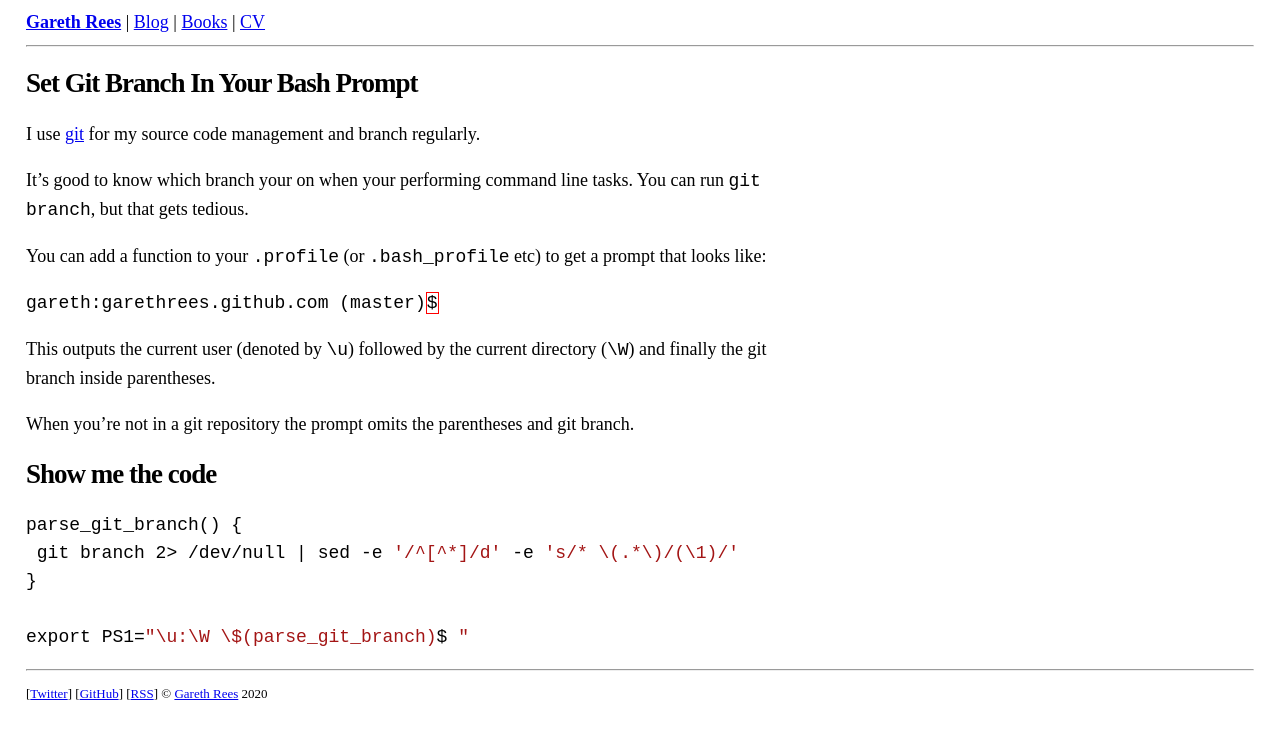
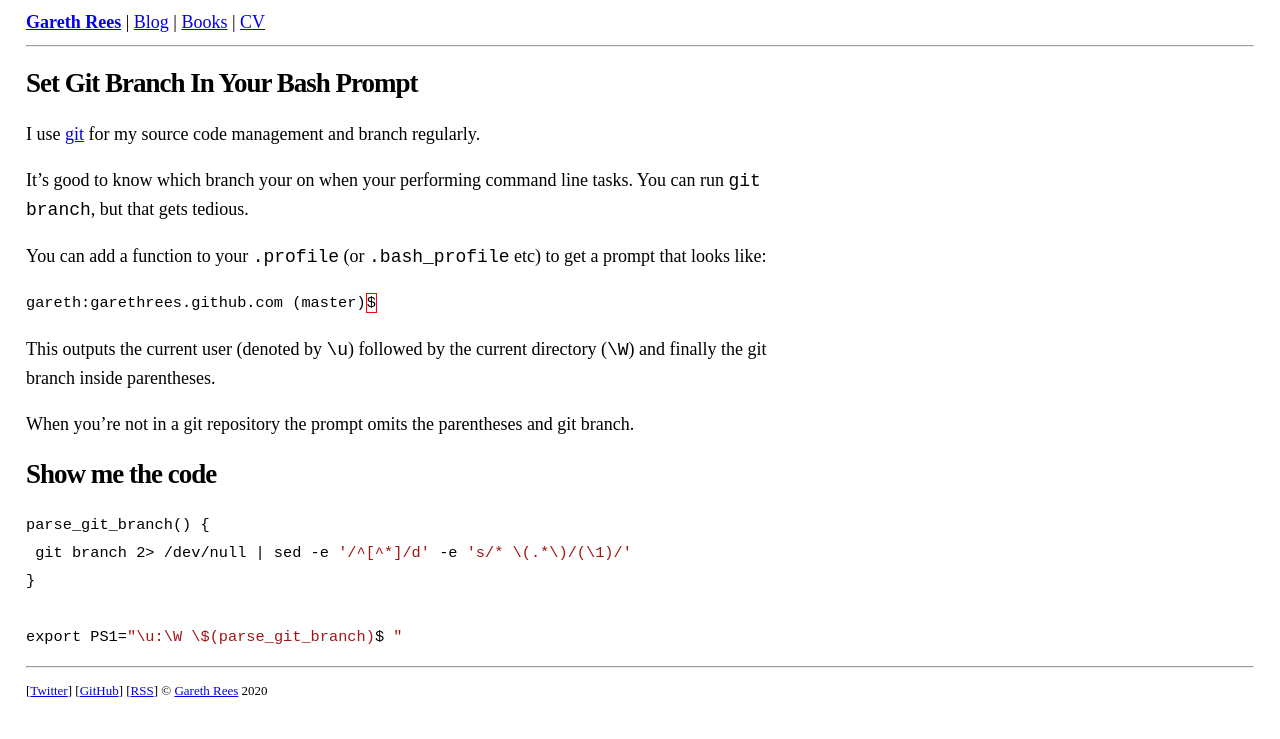
Before and after one commit to garethrees/garethrees.github.com, a Jekyll site: the page built from _posts/2011-12-02-set-git-branch-in-your-bash-prompt.md, in a window 1280 px wide. Shown: the top 739 px of the page. Built offline with Jekyll 4.4.1, drawn with Linux system fonts in a browser that asks for light colours.

Commit message:
Make code highlighting font a little smaller

```diff
--- a/stylesheets/application.css
+++ b/stylesheets/application.css
@@ -49,6 +49,9 @@ figure.highlight {
   border: none;
 }
 
+pre.highlight {
+  font-size: 0.85em;
+}
 
 pre {
   overflow-x: auto;
```
